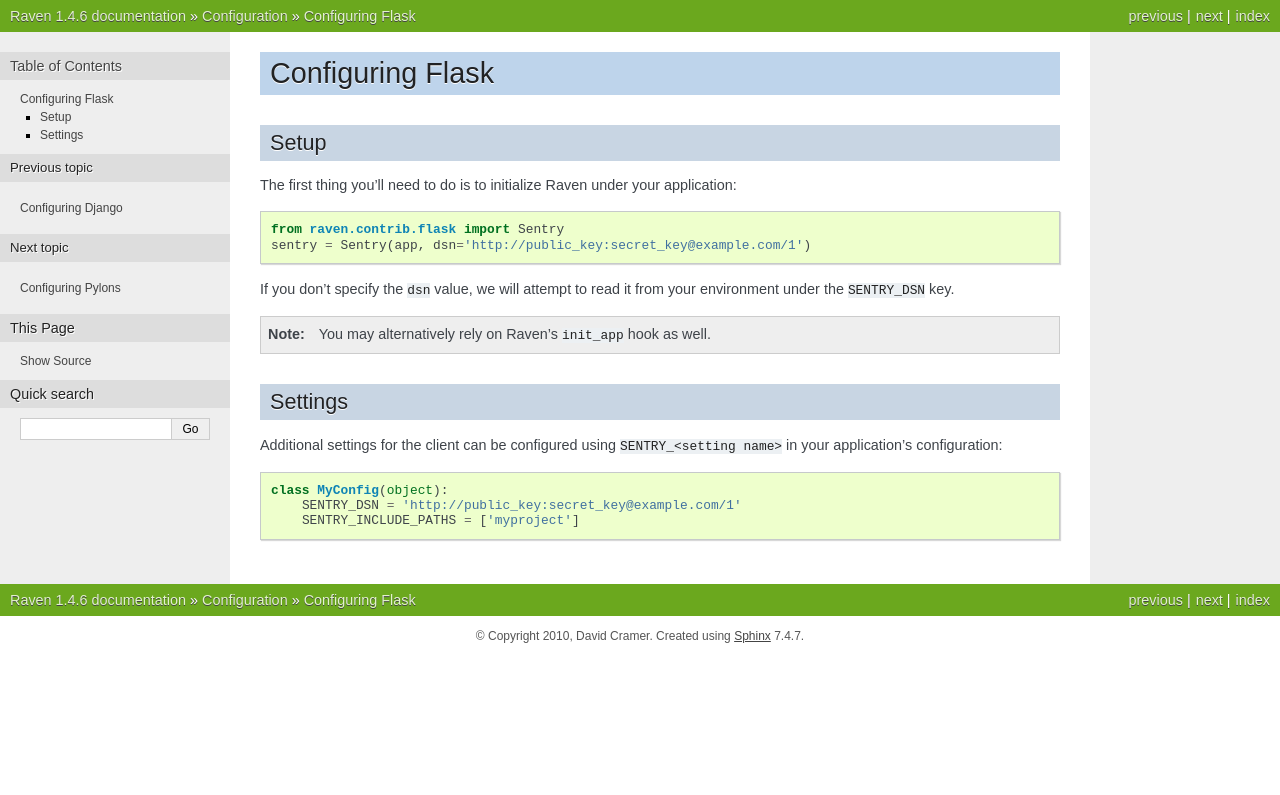
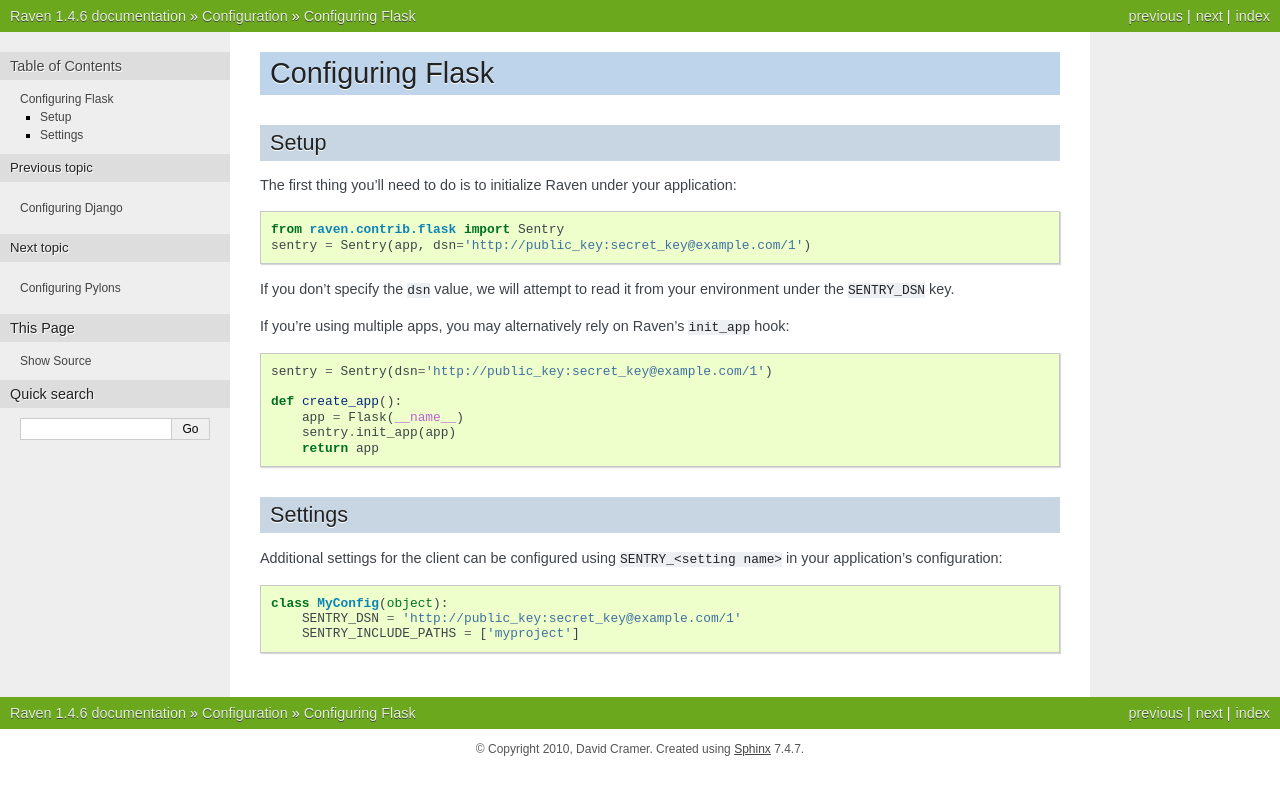
Before and after one commit to JohnFredok/apm-agent-python, a Sphinx documentation site: the page built from docs/config/flask.rst, in a window 1280 px wide. Shown: the top 795 px of the page. Built offline with Sphinx 7.4.7, drawn with Linux system fonts in a browser that asks for light colours.

Commit message:
Add better documentation for init_app

```diff
--- a/docs/config/flask.rst
+++ b/docs/config/flask.rst
@@ -12,7 +12,14 @@
 If you don't specify the ``dsn`` value, we will attempt to read it from your environment under
 the ``SENTRY_DSN`` key.
 
-.. note:: You may alternatively rely on Raven's ``init_app`` hook as well.
+If you're using multiple apps, you may alternatively rely on Raven's ``init_app`` hook::
+
+    sentry = Sentry(dsn='http://public_key:secret_key@example.com/1')
+
+    def create_app():
+        app = Flask(__name__)
+        sentry.init_app(app)
+        return app
 
 Settings
 --------
```
